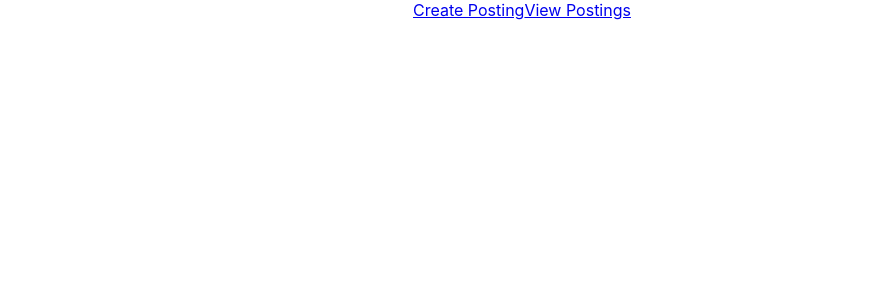
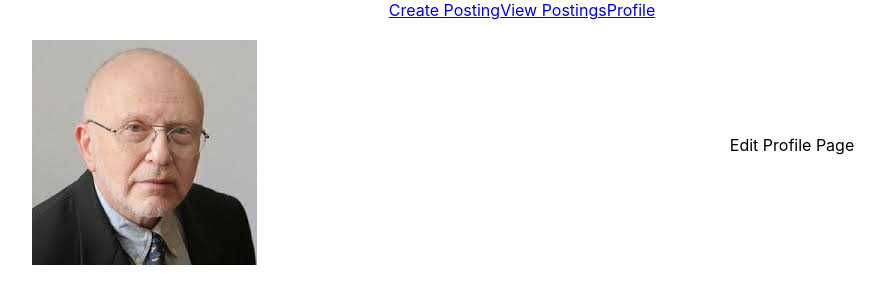
Before and after one commit to joshuaguinness/MacTA-Gateway, a React (Create React App) app: page /#/profile in a window 1280 px wide. Shown: the top 304 px of the page, without its empty margins (118-1003 px from the left). Built offline with nearby package versions, Linux system fonts and the light colour scheme.

Commit message:
Set up grid system for profile page, created components to reflect the two parts of the profile page, and aded the profile picture

```diff
--- a/src/App.js
+++ b/src/App.js
@@ -1,9 +1,9 @@
 import React from "react";
-import logo from "./logo.svg";
 import "./App.css";
 import { HashRouter as Router, Route, NavLink } from "react-router-dom";
 import CreatePosting from "./components/CreatePosting.js";
 import ViewPostings from "./components/ViewPostings.js";
+import Profile from "./components/Profile.js";
 <link rel="stylesheet" href="https://fonts.googleapis.com/css?family=Roboto:300,400,500,700&display=swap" />
 
 class App extends React.Component {
@@ -17,12 +17,18 @@ class App extends React.Component {
           <NavLink exact to="/viewpostings">
             View Postings
           </NavLink>
+          <NavLink exact to="/profile">
+            Profile
+          </NavLink>
 
           <Route exact path="/createposting">
             <CreatePosting />
           </Route>
           <Route exact path="/viewpostings">
             <ViewPostings />
+          </Route>
+          <Route exact path="/profile">
+            <Profile />
           </Route>
         </Router>
       </div>
--- /dev/null
+++ b/src/components/EditProfile.js
@@ -0,0 +1,13 @@
+import React from "react";
+
+class EditProfile extends React.Component {
+  render() {
+    return (
+      <div>
+        <p>Edit Profile Page</p>
+      </div>
+    );
+  }
+}
+
+export default EditProfile;
--- /dev/null
+++ b/src/components/Profile.js
@@ -0,0 +1,29 @@
+import React from "react";
+import EditProfile from "./EditProfile.js";
+import ProfileSummary from "./ProfileSummary.js";
+import Grid from "@material-ui/core/Grid";
+
+class Profile extends React.Component {
+  render() {
+    return (
+      <div>
+        <Grid
+          container
+          spacing={2}
+          direction="row"
+          justify="center"
+          alignItems="center"
+        >
+          <Grid item xs={5}>
+            <ProfileSummary />
+          </Grid>
+          <Grid item xs={7}>
+            <EditProfile />
+          </Grid>
+        </Grid>
+      </div>
+    );
+  }
+}
+
+export default Profile;
--- /dev/null
+++ b/src/components/ProfileSummary.js
@@ -0,0 +1,16 @@
+import React from "react";
+import Avatar from "@material-ui/core/Avatar";
+import profilepicture from "./static/images/parnasd.jpeg"
+
+class ProfileSummary extends React.Component {
+  render() {
+    return (
+      <div>
+        <br />
+          <img src={profilepicture} alt="Girl in a jacket" width="225" height="225"></img>
+        </div>
+    );
+  }
+}
+
+export default ProfileSummary;
```
Also changed, not shown: src/components/static/images/parnasd.jpeg (added).
